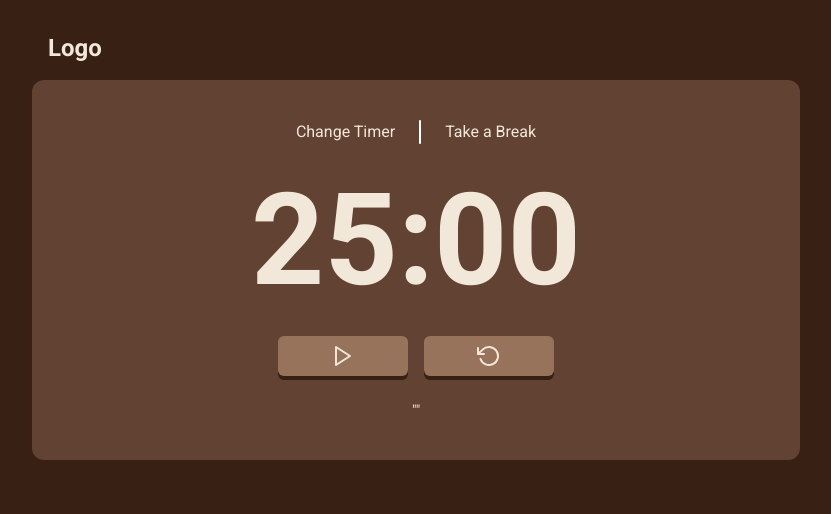
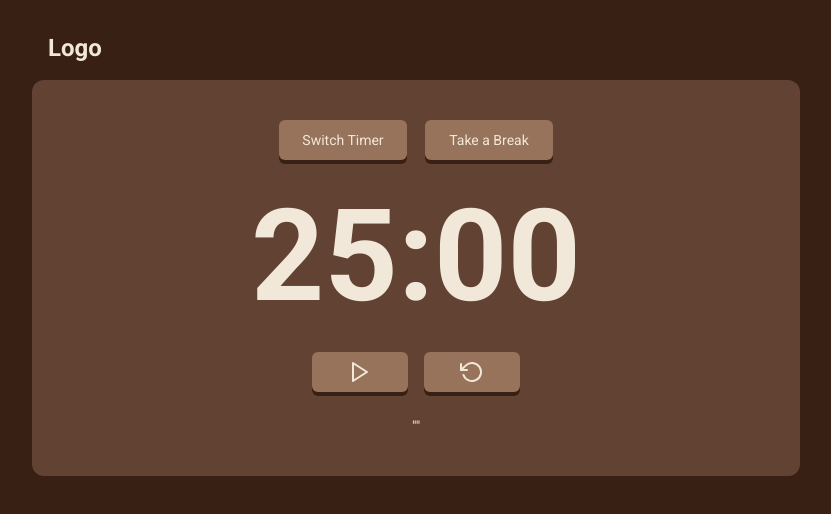
Before and after one commit to xhide341/morph-app, a React (Vite) app: page / in a window 1280 px wide. Shown: the top 514 px of the page, without its empty margins (224-1055 px from the left). Built offline with nearby package versions, Linux system fonts and the light colour scheme; no server answers; the HTML template or start-up script is replaced by a standard one.

Commit message:
refactor: update navigation and button styling with timer switching

```diff
--- a/src/components/clock.tsx
+++ b/src/components/clock.tsx
@@ -64,9 +64,7 @@ export const Clock = () => {
         <div className="flex flex-row justify-center gap-4 text-center text-2xl">
           <button
             aria-label={isRunning ? "Pause" : "Start"}
-            className={`css-button-3d ${
-              isRunning ? "pressed bg-green-600" : "bg-blue-600"
-            }`}
+            className={`css-button-3d w-24 p-4 ${isRunning ? "pressed" : ""}`}
             onClick={isRunning ? handlePause : handleStart}
           >
             {isRunning ? <Pause size={24} /> : <Play size={24} />}
@@ -74,7 +72,7 @@ export const Clock = () => {
           </button>
           <button
             aria-label="Reset"
-            className="css-button-3d bg-red-600"
+            className="css-button-3d w-24 p-4"
             onClick={handleReset}
           >
             <RotateCcw size={24} />
--- a/src/components/navigation.tsx
+++ b/src/components/navigation.tsx
@@ -1,13 +1,48 @@
+import { useState } from "react";
+import { ArrowLeft } from "react-feather";
+
 export const Navigation = () => {
+  const [isSwitching, setIsSwitching] = useState(false);
+
   return (
-    <div className="flex h-full w-full flex-row items-center justify-center gap-6">
-      <a href="/" className="hover:scale-105 hover:cursor-pointer">
-        Change Timer
-      </a>
-      <div className="h-full w-[2px] rounded-full bg-white"></div>
-      <a href="/" className="hover:scale-105 hover:cursor-pointer">
-        Take a Break
-      </a>
+    <div className="flex flex-col gap-2">
+      <div className="flex flex-row items-center justify-center gap-2">
+        {isSwitching && (
+          <button
+            className="css-button-3d w-12 p-2"
+            onClick={() => setIsSwitching(false)}
+          >
+            <ArrowLeft size={20} />
+          </button>
+        )}
+        <div className={`${!isSwitching ? "flex" : "hidden"} w-full`}>
+          <button
+            className="css-button-3d text-primary w-32 p-2 text-sm"
+            onClick={() => setIsSwitching(true)}
+          >
+            Switch Timer
+          </button>
+          <div className="bg-primary mx-2 h-full w-[2px] rounded-full"></div>
+          <button
+            className="css-button-3d text-primary w-32 p-2 text-sm"
+            onClick={() => setIsSwitching(false)}
+          >
+            Take a Break
+          </button>
+        </div>
+
+        <div
+          className={`${
+            isSwitching ? "flex" : "hidden"
+          } flex h-full w-full flex-row items-center justify-center gap-2`}
+        >
+          <button className="css-button-3d w-20 p-2">55:00</button>
+          <button className="css-button-3d w-20 p-2">25:00</button>
+          <div className="bg-primary mx-2 h-full w-[2px] rounded-full"></div>
+          <button className="css-button-3d w-20 p-2">5:00</button>
+          <button className="css-button-3d w-20 p-2">15:00</button>
+        </div>
+      </div>
     </div>
   );
 };
--- a/src/styles/globals.css
+++ b/src/styles/globals.css
@@ -41,10 +41,9 @@ body {
 }
 
 .css-button-3d {
-  min-width: 130px;
+  max-width: 130px;
   height: 40px;
   color: var(--color-foreground);
-  padding: 5px 10px;
   cursor: pointer;
   position: relative;
   display: flex;
```
